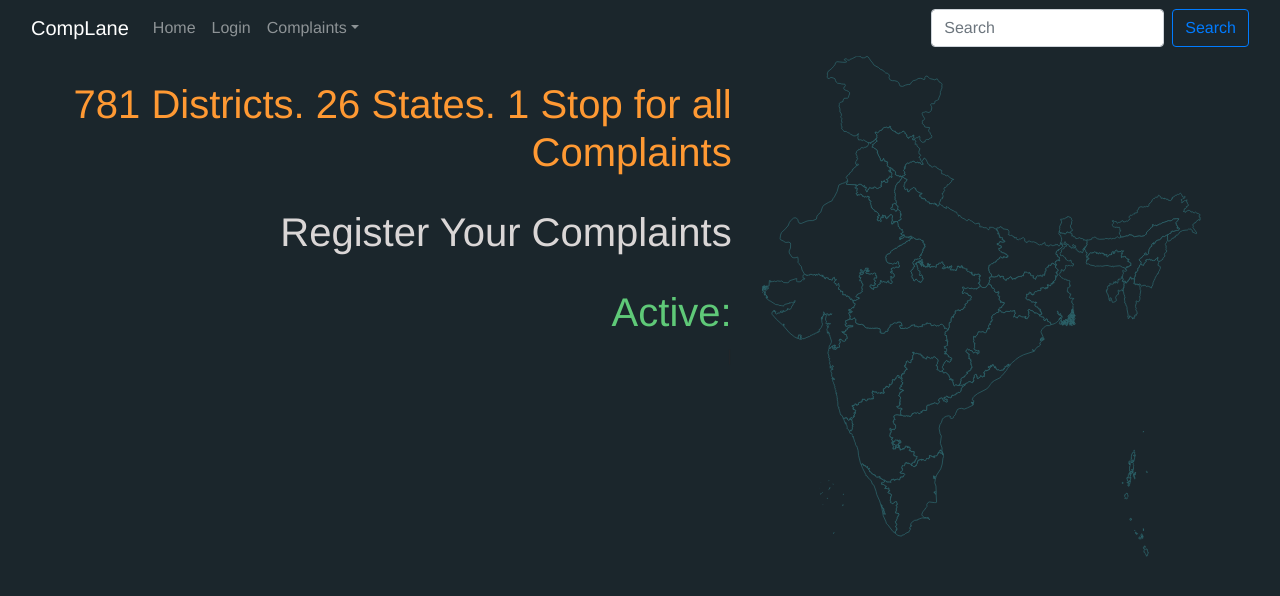
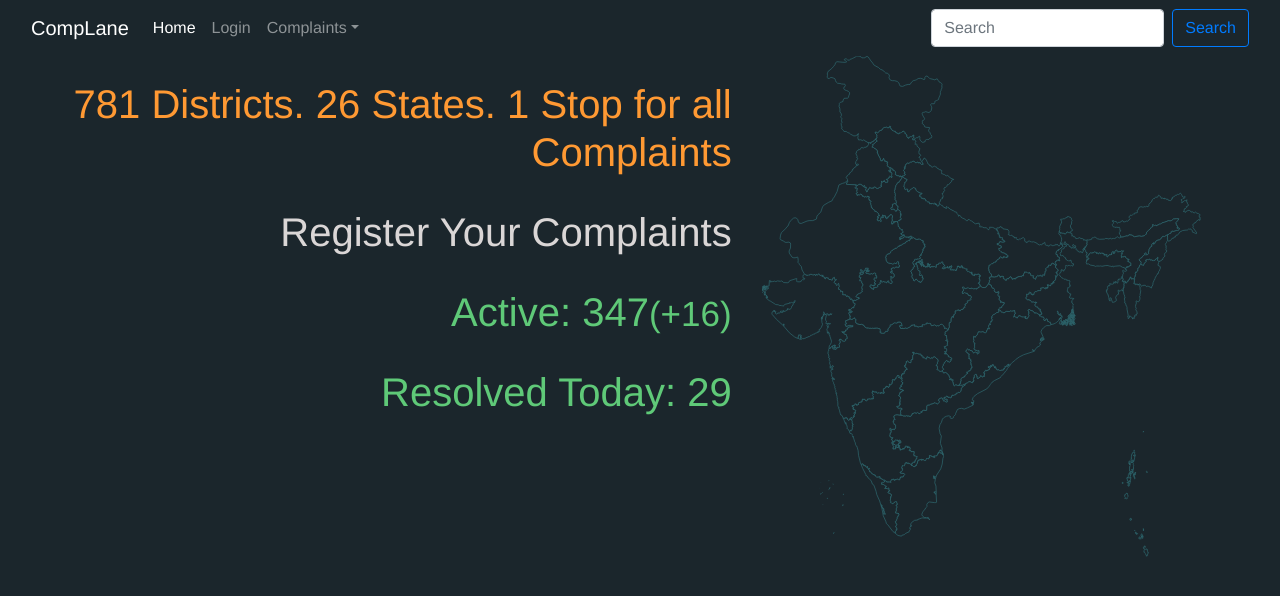
Before and after one commit to vishwa795/complane, a React (Create React App) app: page /home in a window 1280 px wide. Shown: the top 596 px of the page. Built offline with nearby package versions, Linux system fonts and the light colour scheme.

Commit message:
react router added and active status on map hover

```diff
--- a/package.json
+++ b/package.json
@@ -11,6 +11,7 @@
     "react": "^17.0.1",
     "react-dom": "^17.0.1",
     "react-popper": "^2.2.4",
+    "react-router-dom": "^5.2.0",
     "react-scripts": "4.0.3",
     "react-svg": "^12.0.0",
     "react-typist": "^2.0.5",
--- a/src/App.js
+++ b/src/App.js
@@ -1,11 +1,12 @@
 import './App.css';
-import Header from './Components/navComponent'
-import Home from './Components/HomeComponent';
+import Main from './Components/MainComponent';
+import {BrowserRouter} from 'react-router-dom';
 function App() {
   return (
     <div className="App">
-      <Header />
-      <Home />
+      <BrowserRouter>
+        <Main />
+      </BrowserRouter>
     </div>
   );
 }
--- a/src/Components/HomeComponent.js
+++ b/src/Components/HomeComponent.js
@@ -14,18 +14,15 @@ class Home extends Component{
         }
     }
     changeOnHover = (stateCode) =>{
-        console.log("HERE is whats inside ",stateCode,stateData[stateCode]);
         this.setState({
             hoveredState:stateData[stateCode],
             isHovered:true
-        },()=>{
-            console.log("mouse in",this.state)
         });
     }
     mouseOut = () =>{
         this.setState({
             isHovered:!this.state.isHovered
-        },()=>console.log("After Mouse Out",this.state))
+        })
     }
     render(){
         var isHovered = this.state.isHovered;
@@ -33,7 +30,6 @@ class Home extends Component{
             <div className="container-fluid">
             <div className="row">
                 <div className="col-12 col-md-7 large-screen-text">
-                    <Typist>
                     <div className="top-text">
                         <br/>
                         <h1>781 Districts. 26 States. 1 Stop for all Complaints</h1>
@@ -44,20 +40,23 @@ class Home extends Component{
                     </div>
                     <div className="bottom-text">
                         <br/>
-                        <span>
                             {isHovered ?
+                            <div>
                             <h1>Active: {this.state.hoveredState.active}
                                 <small>(+{this.state.hoveredState.new_today})</small>
                             </h1>
+                            <br />
+                            <h1>Resolved Today: {this.state.hoveredState.res_today}</h1>
+                            </div>
                             :
+                            <div>
                             <h1>Active: {this.state.active}
                                 <small>(+{this.state.new_today})</small>
-                            </h1>}
-                        <br />
-                        <h1>Resolved Today: {this.state.res_today}</h1>
-                        </span>
+                            </h1>
+                            <br />
+                            <h1>Resolved Today: {this.state.res_today}</h1>
+                            </div>}
                     </div>
-                    </Typist>
                     <div class="pie-chart">
                     </div>
                 </div>
--- /dev/null
+++ b/src/Components/MainComponent.js
@@ -0,0 +1,20 @@
+import React,{Component} from 'react';
+import Header from './navComponent'
+import Home from './HomeComponent';
+import {Route,Redirect,withRouter, Switch} from 'react-router-dom';
+
+class Main extends Component{
+    render(){
+        return(
+            <div className="Main">
+                <Header/>
+                    <Switch location={this.props.location}>
+                        <Route path="/home" component={Home} />
+                        <Redirect to ="/home" />
+                    </Switch>
+            </div>
+        )
+    }
+}
+
+export default withRouter(Main);
--- a/src/Components/navComponent.js
+++ b/src/Components/navComponent.js
@@ -6,7 +6,6 @@ import {
     NavbarBrand,
     Nav,
     NavItem,
-    NavLink,
     UncontrolledDropdown,
     DropdownToggle,
     DropdownMenu,
@@ -16,6 +15,7 @@ import {
     Input,
     Button
   } from 'reactstrap';
+  import {NavLink} from 'react-router-dom';
 class Header extends Component{
     constructor(props){
         super(props);
@@ -35,12 +35,12 @@ class Header extends Component{
           <Nav className="mr-auto" navbar>
             <div className="sidebar-list">
             <NavItem className="side-item">
-              <NavLink href="#">Home</NavLink>
+              <NavLink className="nav-link" to="/home">Home</NavLink>
             </NavItem>
             </div>
             <div className="sidebar-list">
             <NavItem className="side-item">
-              <NavLink href="#">Login</NavLink>
+              <NavLink className="nav-link" to="/login">Login</NavLink>
             </NavItem>
             </div>
             <div className="sidebar-list">
```
Also changed, not shown: src/Components/mapComponent.js, 1 other file (tests, documents, lock files or other folders).
